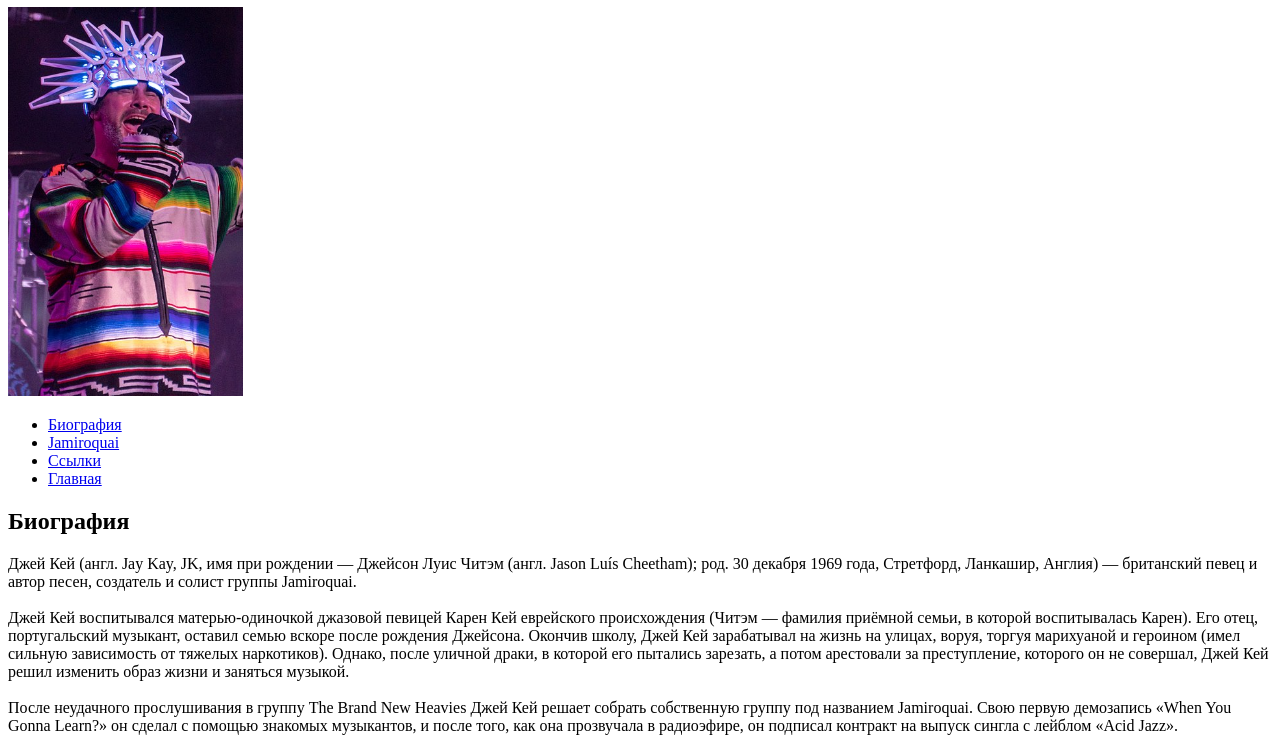
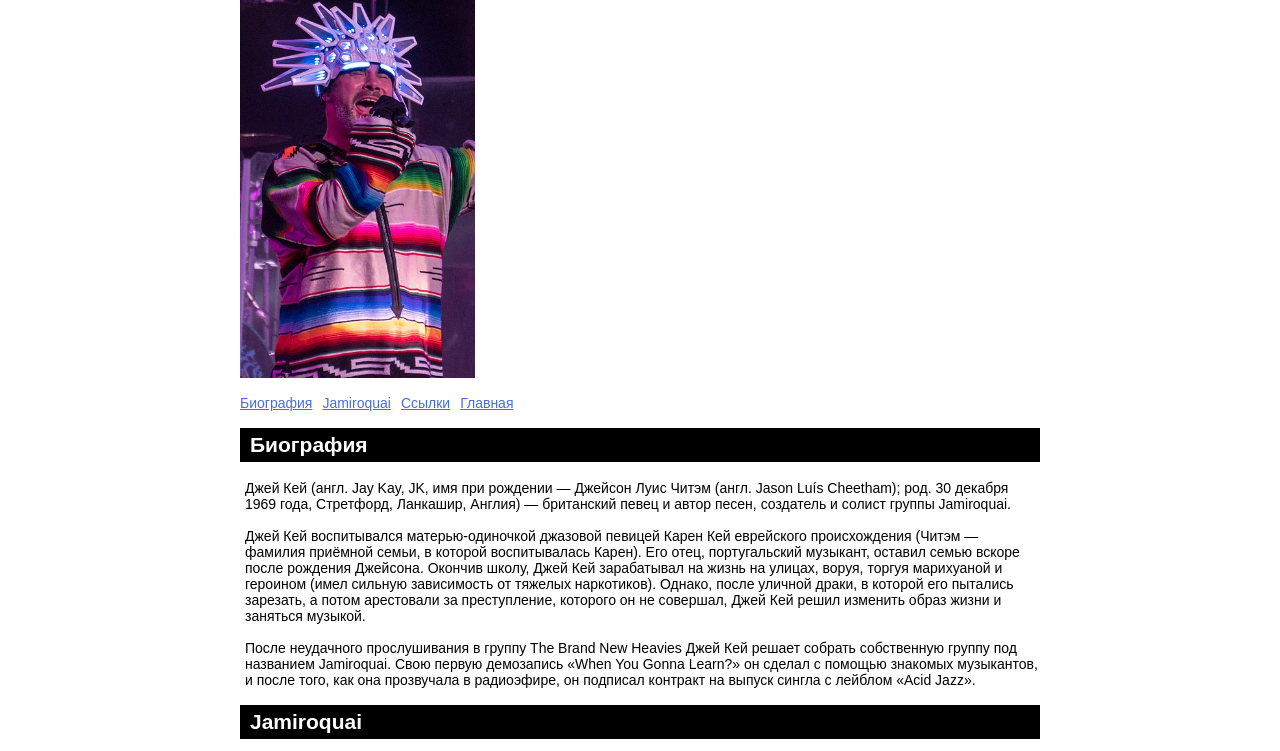
Before and after one commit to Matrosov-Dmtiry/WebDev_MSC, a plain HTML site: page practice-task-3/index.html in a window 1280 px wide. Shown: the part 73-824 px from the top of the page. Drawn offline with Linux system fonts and the light colour scheme.

Commit message:
practice task 3 ready

```diff
--- a/practice-task-3/css/style.css
+++ b/practice-task-3/css/style.css
@@ -0,0 +1,30 @@
+body{
+	font-size: 14px;
+	font-family: sans-serif;
+}
+.page-wrapper {
+	padding: 0 15px 10px;
+	min-width: 245px;
+	max-width: 800px;
+	margin: 0 auto;
+}
+h1 {
+	font-size: 21px;
+	background: #000;
+	padding: 5px 10px;
+	color: #FFF;
+}
+.nav-list {
+	list-style: none;
+	display: flex;
+	padding: 0;
+}
+.nav-list li {
+	margin: 0 10px 0 0;
+}
+p.section__text {
+	padding: 0 0 0 5px;
+}
+a, a:visited {
+	color: #486de2;
+}
--- a/practice-task-3/index.html
+++ b/practice-task-3/index.html
@@ -3,6 +3,7 @@
 <head>
 	<title>Jay Kay</title>
 	<meta charset="UTF-8">
+	<link rel="stylesheet" href="css/style.css">
 </head>
 <body>
 	<div class="page-wrapper">
```
